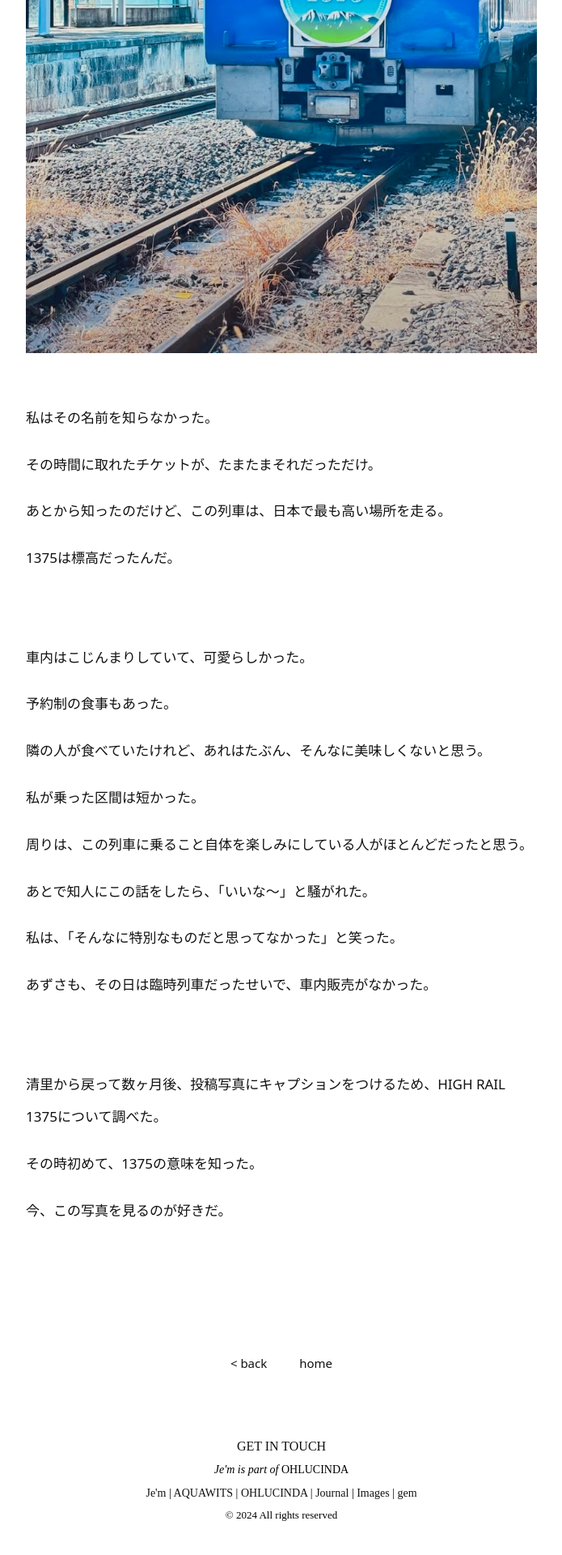
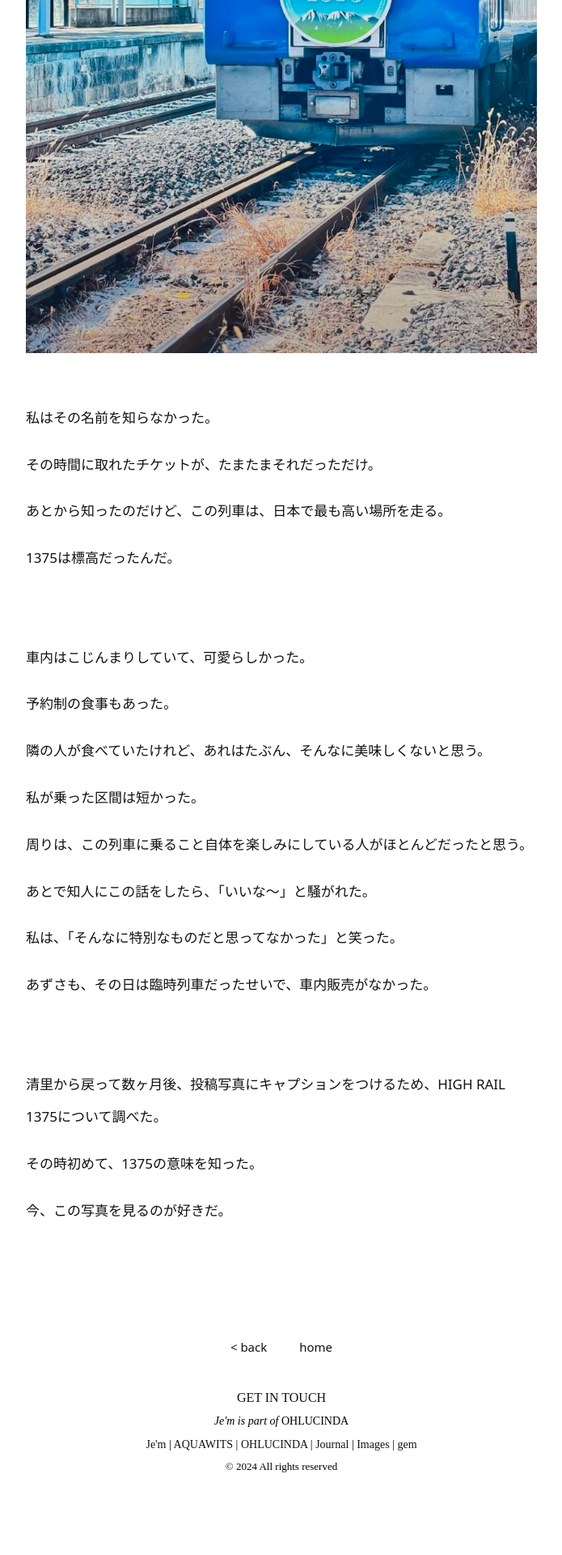
Before and after one commit to ohlucinda/ohlucinda-mobile, a Jekyll site: the page built from _posts/2026-05-02-青い列車.md, in a window 1280 px wide. Shown: the part 725-2645 px from the top of the page at 81% size, without its empty margins (292-987 px from the left). Built offline with Jekyll 4.4.1, drawn with Linux system fonts in a browser that asks for light colours; some web fonts are replaced; after the commit the page ends 2585 px from its top, so only the background shows below that.

Commit message:
Update style.css

```diff
--- a/assets/style.css
+++ b/assets/style.css
@@ -78,7 +78,7 @@ details div {
 }
 
 .post-nav {
-  margin-top: 60px;
+  margin-top: 40px;
 
   display: flex;
   justify-content: center;
@@ -106,7 +106,7 @@ details div {
 }
 
 .post-footer {
-  margin-top: 80px !important;
+  margin-top: 40px !important;
 }
 
 .touch {
```
